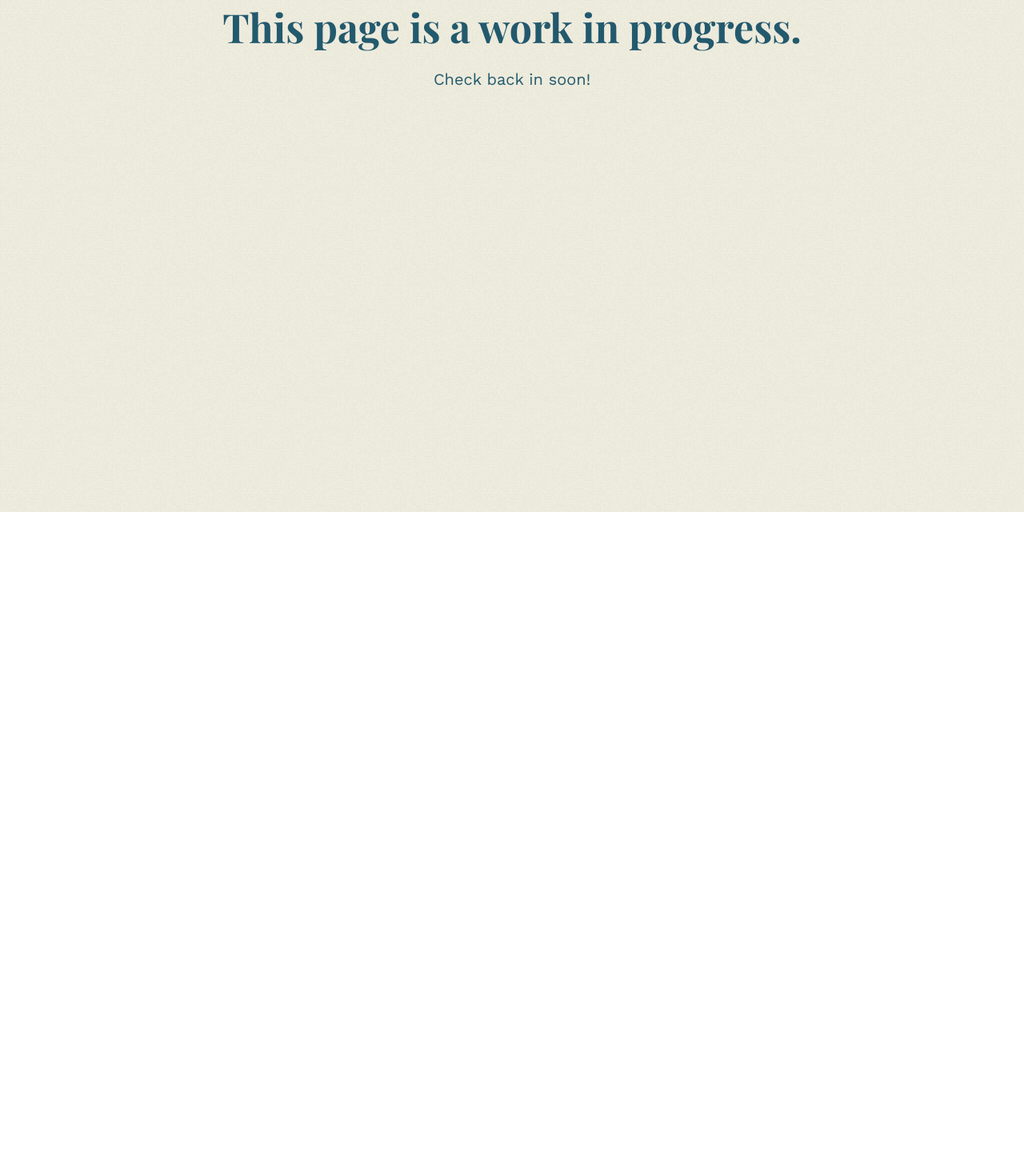
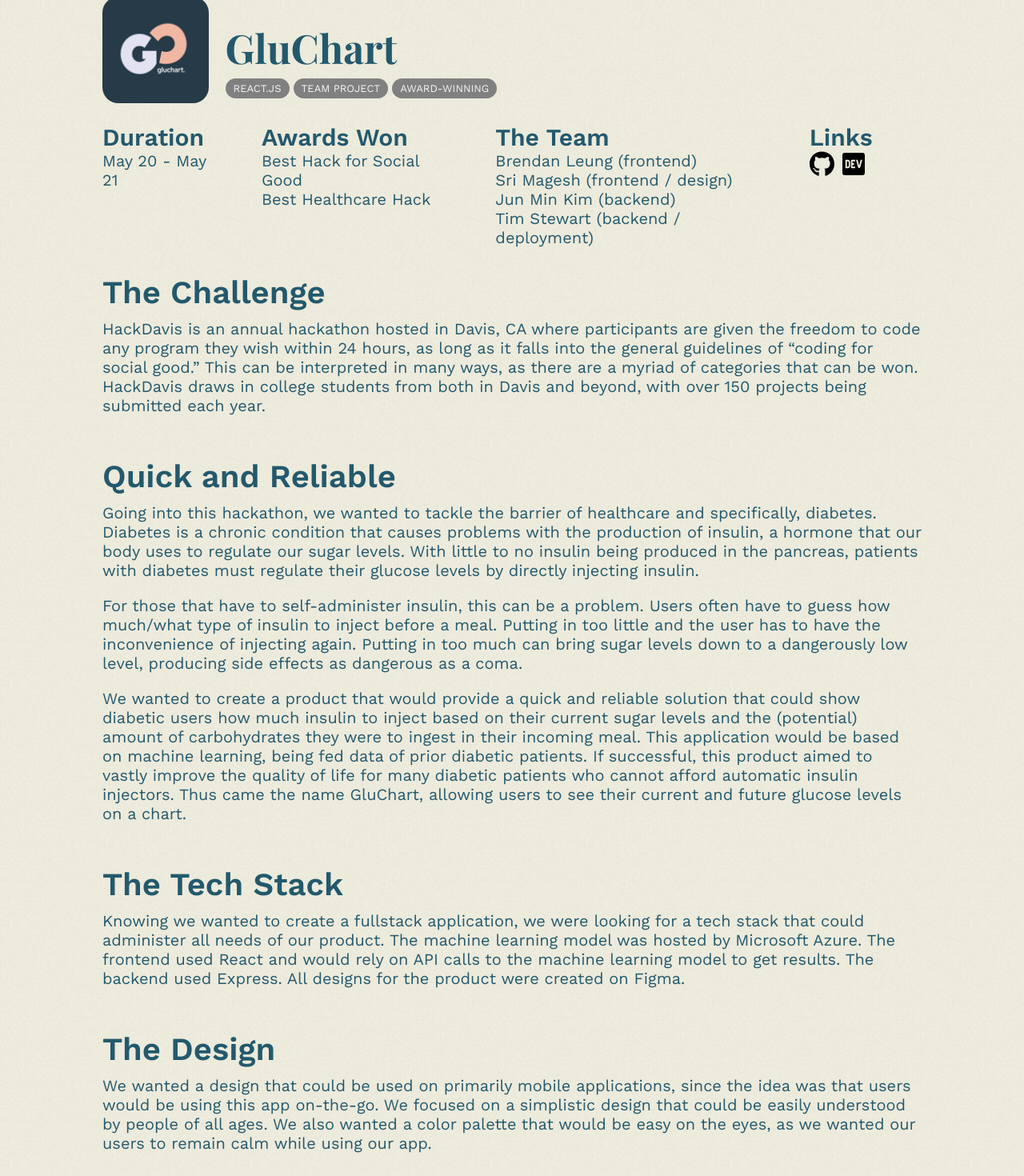
Before and after one commit to brenleung/updated-portfolio, a React (Create React App) app: page /projects/gluchart in a window 1280 px wide. Shown: the part 160-1630 px from the top of the page at 80% size. Before the commit the page ends 800 px from the top, so only its background shows below. Built offline with nearby package versions, Linux system fonts and the light colour scheme; a web font is replaced by a local one.

Commit message:
first draft of gluchart

```diff
--- a/src/Gluchart.css
+++ b/src/Gluchart.css
@@ -0,0 +1,101 @@
+.proj {
+    width: 80%;
+    margin: 0 auto;
+    display: flex;
+    padding: 5% 0%;
+    flex-direction: column;
+}
+
+.proj-header {
+    display: flex;
+    flex-direction: row;
+}
+
+.proj-header img {
+    width: 13%;
+    border-radius: 20px;
+    margin-right: 2%;
+}
+
+.proj-header-text {
+    width: 87%;
+}
+
+.proj-tags {
+    display: flex; /* To arrange the tags horizontally */
+    gap: 5px; /* Add some spacing between the tags */
+    left: 5%; /* Adjust the horizontal position of the tags */
+    flex-wrap: wrap; /* Allow tags to wrap to the next line */
+    row-gap: 0;
+}
+
+.proj-tags p {
+    font-size: 13px;
+    display: inline-block;
+    padding: 5px 10px;
+    background-color: gray;
+    color: whitesmoke;
+    border-radius: 20px; /* Make them pill-like */
+    margin: 5px 0;
+}
+
+.proj-about {
+    display: flex;
+    flex-direction: row;
+}
+
+.proj-about-sec {
+    display: flex;
+    flex-direction: column;
+    margin-right: 5%;
+}
+
+.proj-about-sec h2 {
+    margin-bottom: 0;
+}
+
+.proj-about-sec p {
+    margin: 0;
+}
+
+.proj-about-icon {
+    color: black;
+    display: flex;
+    flex-direction: row;
+    margin-right: 10px;
+}
+
+.proj-about-icon:hover {
+    color: rgb(82, 80, 80);
+}
+
+.proj-sec h2 {
+    font-size: 40px;
+    margin-bottom: 0;
+}
+
+.proj-sec p {
+    margin-top: 10px;
+}
+
+.italics {
+    font-style: italic;
+}
+
+@media screen and (max-width: 480px) {
+    .proj-header {
+        flex-direction: column;
+    }
+    .proj-header img {
+        width: 50%;
+    }
+    .proj-header-text {
+        width: 100%;
+    }
+    .proj-header-text h3{
+        margin-top: 10px;
+    }
+    .proj-about {
+        flex-direction: column;
+    }
+}
--- a/src/Gluchart.js
+++ b/src/Gluchart.js
@@ -1,11 +1,83 @@
 import React from 'react';
 import './Gluchart.css';
 
+import GluChart from './imgs/gluchart-2.png';
+
+import { FontAwesomeIcon } from "@fortawesome/react-fontawesome";
+import { faGithub, faDev } from "@fortawesome/free-brands-svg-icons";
+
 function Gluchart() {
   return (
-    <div className="contact drop-in">
-        <h3>This page is a work in progress.</h3>
-        <p>Check back in soon!</p>
+    <div className="proj drop-in">
+        <div className="proj-header">
+            <img src={GluChart} alt="about this proj"></img>
+            <div className="proj-header-text">
+                <h3>GluChart</h3>
+                <div className="proj-tags">
+                    <p>REACT.JS</p>
+                    <p>TEAM PROJECT</p>
+                    <p>AWARD-WINNING</p>
+                </div>
+            </div>
+        </div>
+        <div className="proj-about">
+            <div className="proj-about-sec">
+                <h2>Duration</h2>
+                <p>May 20 - May 21</p>
+            </div>
+            <div className="proj-about-sec">
+                <h2>Awards Won</h2>
+                <p>Best Hack for Social Good</p>
+                <p>Best Healthcare Hack</p>
+            </div>
+            <div className="proj-about-sec">
+                <h2>The Team</h2>
+                <p>Brendan Leung (frontend)</p>
+                <p>Sri Magesh (frontend / design)</p>
+                <p>Jun Min Kim (backend)</p>
+                <p>Tim Stewart (backend / deployment)</p>
+            </div>
+            <div className="proj-about-sec">
+                <h2>Links</h2>
+                <div className="proj-about-icon">
+                    <a href="https://github.com/TimStewartJ/gluchart" target="_blank" rel="noreferrer"><FontAwesomeIcon icon={faGithub} size="2x" className="proj-about-icon"/></a>
+                    <a href="https://devpost.com/software/gluchart" target="_blank" rel="noreferrer"><FontAwesomeIcon icon={faDev} size="2x" className="proj-about-icon"/></a>
+                </div>
+            </div>
+        </div>
+        <div className="proj-sec">
+            <h2>The Challenge</h2>
+            <p>HackDavis is an annual hackathon hosted in Davis, CA where participants are given the freedom to code any program they wish within 24 hours, as long as it falls into the general guidelines of “coding for social good.” This can be interpreted in many ways, as there are a myriad of categories that can be won. HackDavis draws in college students from both in Davis and beyond, with over 150 projects being submitted each year. </p>
+        </div>
+        <div className="proj-sec">
+            <h2>Quick and Reliable</h2>
+            <p>Going into this hackathon, we wanted to tackle the barrier of healthcare and specifically, diabetes. Diabetes is a chronic condition that causes problems with the production of insulin, a hormone that our body uses to regulate our sugar levels. With little to no insulin being produced in the pancreas, patients with diabetes must regulate their glucose levels by directly injecting insulin.</p>
+            <p>For those that have to self-administer insulin, this can be a problem. Users often have to guess how much/what type of insulin to inject before a meal. Putting in too little and the user has to have the inconvenience of injecting again. Putting in too much can bring sugar levels down to a dangerously low level, producing side effects as dangerous as a coma.</p>
+            <p>We wanted to create a product that would provide a quick and reliable solution that could show diabetic users how much insulin to inject based on their current sugar levels and the (potential) amount of carbohydrates they were to ingest in their incoming meal. This application would be based on machine learning, being fed data of prior diabetic patients. If successful, this product aimed to vastly improve the quality of life for many diabetic patients who cannot afford automatic insulin injectors. Thus came the name GluChart, allowing users to see their current and future glucose levels on a chart.</p>
+        </div>
+        <div className="proj-sec">
+            <h2>The Tech Stack</h2>
+            <p>Knowing we wanted to create a fullstack application, we were looking for a tech stack that could administer all needs of our product. The machine learning model was hosted by Microsoft Azure. The frontend used React and would rely on API calls to the machine learning model to get results. The backend used Express. All designs for the product were created on Figma.</p>
+        </div>
+        <div className="proj-sec">
+            <h2>The Design</h2>
+            <p>We wanted a design that could be used on primarily mobile applications, since the idea was that users would be using this app on-the-go. We focused on a simplistic design that could be easily understood by people of all ages. We also wanted a color palette that would be easy on the eyes, as we wanted our users to remain calm while using our app.</p>
+        </div>
+        <div className="proj-sec">
+            <h2>Challenges While Coding</h2>
+            <p>Although it wasn't my first time using React, I had little experience with it and I had to overcome small challenges during my time at the hackathon. This was also one of my first large team projects with a time constraint, so I had to adjust to consistently checking in with my team and providing updates as necessary.</p>
+            <p>One of the biggest challenges was creating the graph that could self-update after a user inputted carb or glucose levels. This required using useState, a pivotal aspect of React. I had no prior knowledge with this, and to make matters worse, I had the challenge of sharing states between components. This aspect of the project was one of the most challenging because I had already been coding for roughly 10 hours that day and my mind was not ready to take on learning new concepts. However, after much trial and error, watching YouTube tutorials, and consulting my team, we were able to complete the graph. </p>
+        </div>
+        <div className="proj-sec">
+            <h2>The Result</h2>
+            <p>After roughly 21 grueling hours, we were able to complete our product! Our app was able to accurately predict glucose levels of a diabetic patient 30 minutes into the future. We focused on allowing users to be able to input carbs, insulin, or their current glucose levels. Although this app is just a prototype, the hope is that it can later be integrated with other apps such as FitBit, Dexcom, or any device that tracks sugar levels on a minute-by-minute basis to allow easier access</p>
+            <p>After a 2 hour judging period where we were exhausted having had no sleep, to our surprise, <span className="italics">we won</span>! GluChart was proud to take home first place, taking home the award for Best Hack for Social Good and Best Healthcare Hack.</p>
+        </div>
+        <div className="proj-sec">
+            <h2>What I Learned</h2>
+            <p>With this being my first experience in a hackathon, this project gave me a lot of self-confidence in my own abilities as a developer. Never would I have thought I could have created a fullstack application in just 24 hours with myself being one of the lead frontend developers. However, even with my limited experience with React, we were able to create a winning product.</p>
+            <p>This project taught me so much about frontend, React, and team collaboration. As they say, nothing beats actual experience and I think that speaks volumes. Without this, I don’t think I would be as far as I am today as a developer and I look forward to working on more team projects like this in the future.</p>
+        </div>
     </div>
   );
 }
```
